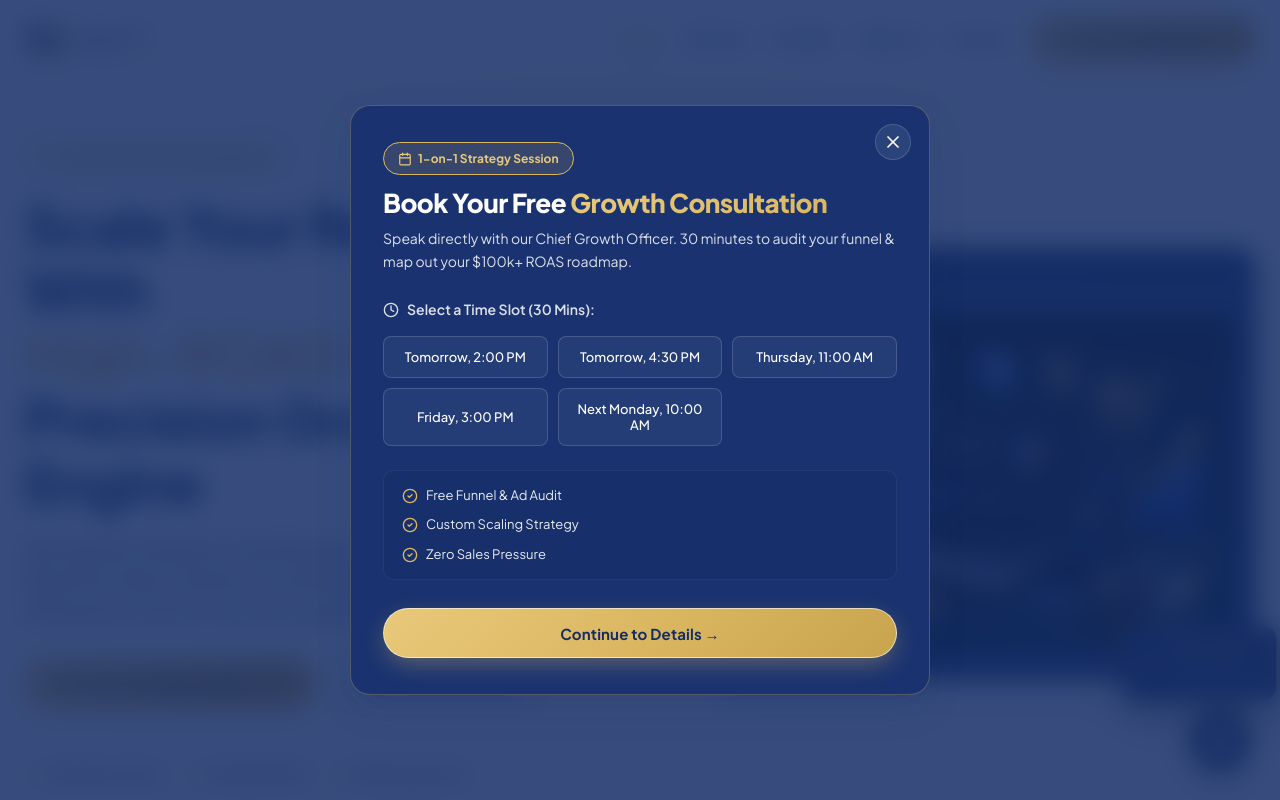
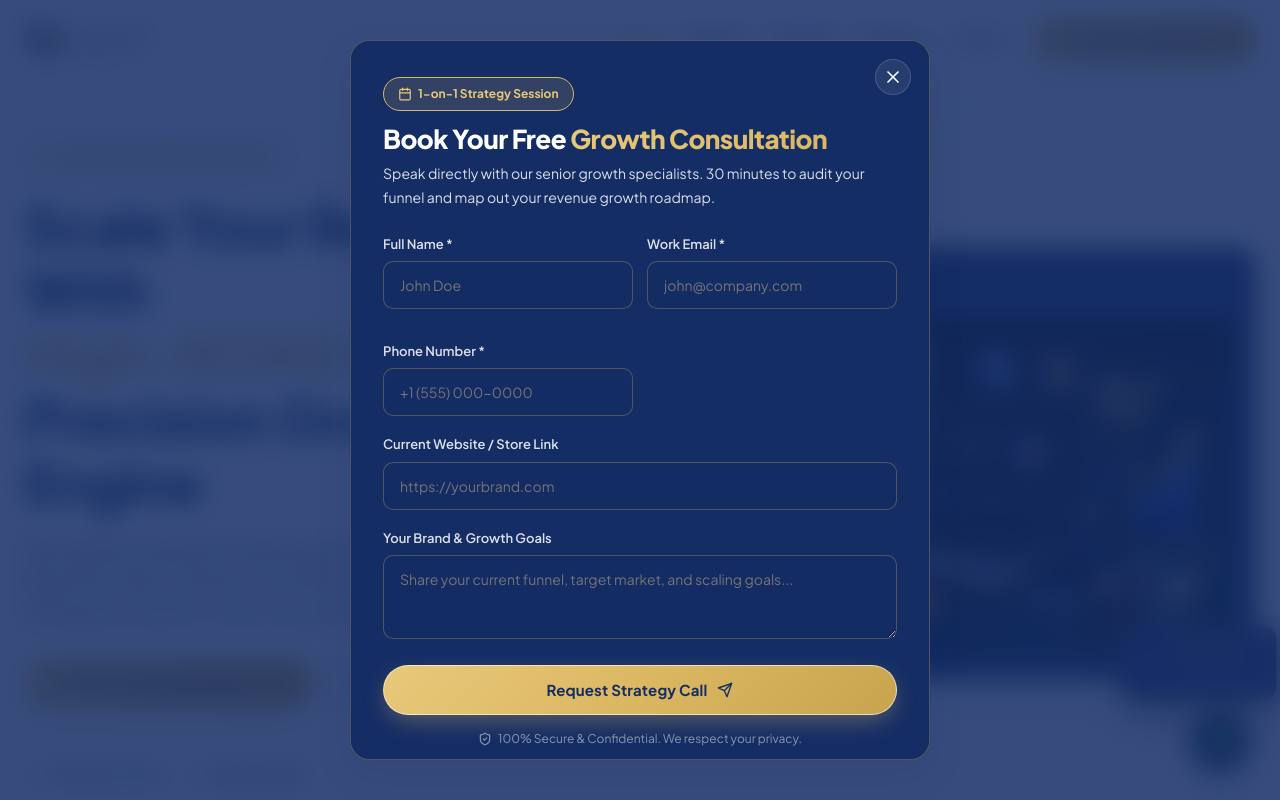
Before and after one commit to aishtiaque875-hub/Marketing-Insight-Pro-, a React (Vite) app: page / in a window 1280 px wide. Both pictures are taken after a click on the button "Book Strategy Session". Shown: the top 800 px of the page. Built offline with nearby package versions, Linux system fonts and the light colour scheme.

Commit message:
feat: brand navy theme per logo, project whatsapp icon, avatar-free reviews, portfolio-based FAQs, removed budget & timing fields

```diff
--- a/src/components/CalendlyModal.jsx
+++ b/src/components/CalendlyModal.jsx
@@ -1,16 +1,13 @@
 import React, { useState } from 'react';
-import { X, Calendar, Clock, CheckCircle2, Send, ShieldCheck } from 'lucide-react';
+import { X, Calendar, CheckCircle2, Send, ShieldCheck } from 'lucide-react';
 import './CalendlyModal.css';
 
 export default function CalendlyModal({ isOpen, onClose }) {
-  const [step, setStep] = useState(1);
-  const [selectedDate, setSelectedDate] = useState('Tomorrow, 3:00 PM');
   const [formData, setFormData] = useState({
     name: '',
     email: '',
     phone: '',
     website: '',
-    budget: '$5k - $10k/mo',
     goals: ''
   });
   const [submitted, setSubmitted] = useState(false);
@@ -21,14 +18,6 @@ export default function CalendlyModal({ isOpen, onClose }) {
     e.preventDefault();
     setSubmitted(true);
   };
-
-  const dates = [
-    'Tomorrow, 2:00 PM',
-    'Tomorrow, 4:30 PM',
-    'Thursday, 11:00 AM',
-    'Friday, 3:00 PM',
-    'Next Monday, 10:00 AM'
-  ];
 
   return (
     <div className="modal-overlay" onClick={onClose}>
@@ -44,42 +33,10 @@ export default function CalendlyModal({ isOpen, onClose }) {
                 <Calendar size={14} /> 1-on-1 Strategy Session
               </div>
               <h2>Book Your Free <span className="gold-gradient-text">Growth Consultation</span></h2>
-              <p>Speak directly with our Chief Growth Officer. 30 minutes to audit your funnel & map out your $100k+ ROAS roadmap.</p>
+              <p>Speak directly with our senior growth specialists. 30 minutes to audit your funnel and map out your revenue growth roadmap.</p>
             </div>
 
-            {step === 1 ? (
-              <div className="modal-step-1">
-                <p className="step-title"><Clock size={16} /> Select a Time Slot (30 Mins):</p>
-                <div className="time-grid">
-                  {dates.map((d) => (
-                    <button
-                      key={d}
-                      type="button"
-                      className={`time-chip ${selectedDate === d ? 'active' : ''}`}
-                      onClick={() => setSelectedDate(d)}
-                    >
-                      {d}
-                    </button>
-                  ))}
-                </div>
-
-                <div className="modal-perks">
-                  <div className="perk-item"><CheckCircle2 size={16} className="gold-icon" /> Free Funnel & Ad Audit</div>
-                  <div className="perk-item"><CheckCircle2 size={16} className="gold-icon" /> Custom Scaling Strategy</div>
-                  <div className="perk-item"><CheckCircle2 size={16} className="gold-icon" /> Zero Sales Pressure</div>
-                </div>
-
-                <button className="btn btn-gold modal-next-btn" onClick={() => setStep(2)}>
-                  Continue to Details &rarr;
-                </button>
-              </div>
-            ) : (
             <form onSubmit={handleSubmit} className="modal-form">
-                <div className="selected-slot-banner">
-                  <Clock size={15} /> Selected: <strong>{selectedDate}</strong>
-                  <button type="button" className="change-btn" onClick={() => setStep(1)}>Change</button>
-                </div>
-
               <div className="form-grid">
                 <div className="form-group">
                   <label>Full Name *</label>
@@ -111,18 +68,6 @@ export default function CalendlyModal({ isOpen, onClose }) {
                     onChange={(e) => setFormData({ ...formData, phone: e.target.value })}
                   />
                 </div>
-                  <div className="form-group">
-                    <label>Monthly Ad Spend Budget</label>
-                    <select
-                      value={formData.budget}
-                      onChange={(e) => setFormData({ ...formData, budget: e.target.value })}
-                    >
-                      <option>$3,000 - $5,000 / mo</option>
-                      <option>$5,000 - $10,000 / mo</option>
-                      <option>$10,000 - $25,000 / mo</option>
-                      <option>$25,000+ / mo</option>
-                    </select>
-                  </div>
               </div>
 
               <div className="form-group full-width">
@@ -135,22 +80,31 @@ export default function CalendlyModal({ isOpen, onClose }) {
                 />
               </div>
 
+              <div className="form-group full-width">
+                <label>Your Brand & Growth Goals</label>
+                <textarea
+                  rows={3}
+                  placeholder="Share your current funnel, target market, and scaling goals..."
+                  value={formData.goals}
+                  onChange={(e) => setFormData({ ...formData, goals: e.target.value })}
+                ></textarea>
+              </div>
+
               <button type="submit" className="btn btn-gold modal-submit-btn">
-                  Confirm Strategy Call <Send size={16} />
+                Request Strategy Call <Send size={16} />
               </button>
               <div className="privacy-note">
                 <ShieldCheck size={14} /> 100% Secure & Confidential. We respect your privacy.
               </div>
             </form>
-            )}
           </>
         ) : (
           <div className="modal-success">
             <div className="success-icon-wrap">
               <CheckCircle2 size={54} className="gold-icon" />
             </div>
-            <h2>Strategy Call <span className="gold-gradient-text">Confirmed!</span></h2>
-            <p>Thank you <strong>{formData.name}</strong>. A calendar invite has been sent to <strong>{formData.email}</strong> for <strong>{selectedDate}</strong>.</p>
+            <h2>Request <span className="gold-gradient-text">Received!</span></h2>
+            <p>Thank you <strong>{formData.name}</strong>. Our senior growth officer will reach out to you at <strong>{formData.email}</strong> shortly.</p>
             <p className="sub-note">Our lead strategist is reviewing your brand details right now to prepare your growth audit.</p>
             <button className="btn btn-gold" onClick={onClose}>
               Done & Return to Site
--- a/src/components/TestimonialCarousel.css
+++ b/src/components/TestimonialCarousel.css
@@ -68,19 +68,24 @@
   gap: 16px;
 }
 
-.client-avatar {
-  width: 52px;
-  height: 52px;
-  border-radius: 50%;
-  object-fit: cover;
-  border: 2px solid var(--gold-primary);
-  box-shadow: 0 0 12px rgba(219, 183, 98, 0.3);
-}
-
 .client-name {
+  position: relative;
+  padding-left: 18px;
   font-size: 17px;
   font-weight: 700;
   color: #FFFFFF;
+}
+
+.client-name::before {
+  content: '';
+  position: absolute;
+  left: 0;
+  top: 50%;
+  transform: translateY(-50%);
+  width: 10px;
+  height: 2px;
+  background: var(--gold-primary);
+  border-radius: 2px;
 }
 
 .carousel-controls {
--- a/src/components/TestimonialCarousel.jsx
+++ b/src/components/TestimonialCarousel.jsx
@@ -44,11 +44,7 @@ export default function TestimonialCarousel() {
         <p className="quote-text">"{item.quote}"</p>
 
         <div className="client-footer">
-          <div className="client-info">
-            <img src={item.avatar} alt={item.name} className="client-avatar" />
-            <div className="client-name">{item.name}</div>
-          </div>
-
+          <div className="client-name">{item.name}</div>
           <div className="carousel-controls">
             <button className="carousel-btn" onClick={prevSlide} aria-label="Previous Testimonial">
               <ChevronLeft size={20} />
--- a/src/components/WhatsAppButton.css
+++ b/src/components/WhatsAppButton.css
@@ -23,9 +23,10 @@
 }
 
 .whatsapp-logo {
-  width: 30px;
-  height: 30px;
+  width: 34px;
+  height: 34px;
   display: block;
+  object-fit: contain;
 }
 
 .whatsapp-ring {
--- a/src/components/WhatsAppButton.jsx
+++ b/src/components/WhatsAppButton.jsx
@@ -1,4 +1,5 @@
 import './WhatsAppButton.css'
+import whatsappIcon from '../assets/whatsapp-icon.png'
 
 export default function WhatsAppButton() {
   return (
@@ -9,12 +10,7 @@ export default function WhatsAppButton() {
       className="whatsapp-fab"
       aria-label="Chat on WhatsApp"
     >
-      <svg className="whatsapp-logo" viewBox="0 0 32 32" aria-hidden="true">
-        <path
-          fill="#ffffff"
-          d="M16.03 5C9.94 5 5 9.94 5 16.03c0 2.44.8 4.69 2.15 6.51L5 27l4.63-1.21a10.98 10.98 0 0 0 6.4 2.01c6.09 0 11.03-4.94 11.03-11.03S22.12 5 16.03 5zm5.72 15.02c-.24.68-1.95 1.39-2.51 1.47-2.45.35-4.8-.45-6.7-2.16C10.88 17.24 9.88 15.1 9.56 12.9a4.9 4.9 0 0 1 1.42-4.26c.28-.28.64-.41 1.02-.41.27 0 .53.09.75.24.34.24.56.61.61 1.03.08.7.17 1.33.24 1.83.07.5-.13 1.43-.11 1.55.03.14.2.06.21-.19.07-.31.48-1.1 1.06-1.52.09.03.57-.45.65-.5.15-.09.34.03.38.2l.4 1.35c.05.16-.02.34-.16.45-.37.3-.62.52-.5.73.18.31 1.19 1.87 2.07 2.64.83.73 1.57 1.12 1.78 1.2.24.1.43-.04.52-.23l.35-.8c.11-.23.39-.34.62-.24.5.2 1.2.52 1.7.7.21.08.35.29.35.53-.02.23-.55 2.77-.85 3.42-2.04-.05-1.03-.1.71-.32z"
-        />
-      </svg>
+      <img src={whatsappIcon} alt="WhatsApp" className="whatsapp-logo" />
       <span className="whatsapp-ring"></span>
     </a>
   )
--- a/src/data/testimonials.js
+++ b/src/data/testimonials.js
@@ -1,7 +1,6 @@
 export const testimonials = [
   {
     name: 'Bilal Hashmi',
-    avatar: 'https://images.unsplash.com/photo-1507003211169-0a1dd7228f2d?w=150&auto=format&fit=crop&q=80',
     rating: 5,
     result: '+340% WhatsApp Sales',
     quote:
@@ -9,15 +8,13 @@ export const testimonials = [
   },
   {
     name: 'Ayesha Farooq',
-    avatar: 'https://images.unsplash.com/photo-1573496359142-b8d87734a5a2?w=150&auto=format&fit=crop&q=80',
     rating: 5,
     result: '4.8x ROAS Achieved',
     quote:
-      'Their UI/UX team transformed our store experience while their performance team scaled our Meta ad campaigns. Our online revenue doubled within 60 days. Truly an enterprise-level growth partner.',
+      'Their performance team scaled our Meta ad campaigns while their analytics team refined our store experience. Our online revenue doubled within 60 days. Truly an enterprise-level growth partner.',
   },
   {
     name: 'Hamza Sheikh',
-    avatar: 'https://images.unsplash.com/photo-1500648767791-00dcc994a43e?w=150&auto=format&fit=crop&q=80',
     rating: 5,
     result: '#1 Rank on Google',
     quote:
@@ -25,7 +22,6 @@ export const testimonials = [
   },
   {
     name: 'Sana Malik',
-    avatar: 'https://images.unsplash.com/photo-1580489944761-15a19d654956?w=150&auto=format&fit=crop&q=80',
     rating: 5,
     result: '12M+ Reel Views',
     quote:
--- a/src/index.css
+++ b/src/index.css
@@ -1,8 +1,8 @@
 :root {
   /* --- Brand Tokens (Exact Logo Colors: Gold #dbb762 | Navy #142d65) --- */
   --navy-deep: #142d65;      /* Exact logo navy blue */
-  --navy-surface: #1a3370;   /* Elevated navy card surface */
-  --navy-card: #1f3a7d;      /* Dark navy container */
+  --navy-surface: #142d65;   /* Exact logo navy card surface */
+  --navy-card: #1a3370;      /* Elevated navy container */
   --navy-soft: #243f85;      /* Interactive hover state */
   --navy-light: #2a4890;     /* Border glow navy */
 
--- a/src/pages/Contact.jsx
+++ b/src/pages/Contact.jsx
@@ -1,6 +1,6 @@
 import React, { useState } from 'react';
 import Reveal from '../components/Reveal.jsx';
-import { Mail, Phone, MapPin, Send, CheckCircle2, Calendar, MessageSquare, Clock, Sparkles, ShieldCheck } from 'lucide-react';
+import { Mail, Phone, MapPin, Send, CheckCircle2, Calendar, MessageSquare, Sparkles, ShieldCheck } from 'lucide-react';
 import './Contact.css';
 
 export default function Contact() {
@@ -61,10 +61,10 @@ export default function Contact() {
                 </div>
 
                 <div className="contact-card glass-card">
-                  <div className="c-icon-wrap"><Clock size={22} className="gold-icon" /></div>
+                  <div className="c-icon-wrap"><MapPin size={22} className="gold-icon" /></div>
                   <div>
-                    <strong>Response Time SLA</strong>
-                    <span>Under 24 Hours Guaranteed</span>
+                    <strong>Office Location</strong>
+                    <span>Pakistan, Hyderabad</span>
                   </div>
                 </div>
               </div>
--- a/src/pages/Home.jsx
+++ b/src/pages/Home.jsx
@@ -20,8 +20,7 @@ import {
   ShieldCheck,
   Sparkles,
   BarChart3,
-  Users,
-  Clock
+  Users
 } from 'lucide-react';
 import './Home.css';
 
@@ -61,36 +60,36 @@ const processSteps = [
 
 const faqs = [
   {
-    q: 'What revenue results and ROAS have you delivered for real clients?',
-    a: 'Across our portfolio — from sales-driven Meta Ads campaigns to full SEO audits for PEPVIAL and PLANETCERT — we plan against and typically achieve 3.5x–6.0x ROAS on Meta Ads while reducing wasted ad spend. Every engagement is measured against real revenue outcomes, never vanity metrics, and validated in transparent weekly reporting.',
+    q: 'What real results have you delivered across your Meta Ads campaigns?',
+    a: 'From our client portfolio, Meta Ads engagements have produced outcomes like +340% WhatsApp sales inquiries in 30 days and a 4.8x ROAS within two months. Every campaign is engineered for sales objectives — not impressions — and scaled only when the cost per acquisition supports profitable growth.',
   },
   {
-    q: 'How quickly do Meta Ads campaigns become profitable and scalable?',
-    a: 'The first 14–21 days focus on structured testing of audiences, creatives, and offers. Once we find a winning angle at an acceptable cost per acquisition, we scale aggressively while continuously testing fresh creative to protect your ROAS and customer acquisition cost.',
+    q: 'How does your SEO process work and how long until rankings improve?',
+    a: 'Our SEO framework combines technical audits, keyword intent mapping, on-page and schema optimization, and high-authority link building — the same methodology behind our documented audits for PEPVIAL and PLANETCERT. Technical fixes deliver quick wins in 14–30 days, while compounding authority and organic lead flow strengthen over 60–90 days.',
   },
   {
-    q: 'What does your SEO process include and when will rankings improve?',
-    a: 'We combine a technical audit, keyword intent mapping, on-page and schema optimization, and high-authority link building — the same framework behind our documented PEPVIAL and PLANETCERT audits. Technical fixes deliver quick wins within 14–30 days, while compounding authority and organic lead flow strengthen over 60–90 days.',
+    q: 'What types of content and copywriting do you deliver?',
+    a: 'Our copywriters produce psychology-backed landing pages, Meta and Google ad angle variations, email nurture flows, and SEO long-form articles. Copy is written to eliminate objections and drive action, with tone-of-voice guidelines so every piece stays consistent with your brand across all channels.',
   },
   {
-    q: 'Can you handle content writing and ad copy from strategy to publication?',
-    a: 'Yes. Our copywriters produce psychology-backed landing pages, e-commerce ad angle variations, email nurture flows, and SEO long-form articles. Every piece is written to eliminate objections and trigger action, with tone-of-voice guidelines so all content sounds consistently like your brand.',
-  },
-  {
-    q: 'What types of short-form video do you edit and for which platforms?',
-    a: 'We edit retention-first short-form video built around a 2-second hook — product demos, painting reels, and review reels, as featured in our portfolio — complete with kinetic captions, motion graphics, color grading, and audio design. Deliverables are optimized in 9:16 or 16:9 formats for Instagram Reels, TikTok, and YouTube Shorts.',
+    q: 'What kind of video content do you edit and what results does it drive?',
+    a: 'We edit retention-first short-form video — product demos, painting reels, and client review reels, as featured in our portfolio — with 2-second hooks, kinetic captions, color grading, and audio design. These projects have generated 12M+ combined reel views, delivered in 9:16 and 16:9 formats for Instagram, TikTok, and YouTube Shorts.',
   },
   {
     q: 'Do you design social media posts and manage accounts end-to-end?',
-    a: 'Both. We create branded post designs, carousels, and infographics for Instagram, LinkedIn, and Facebook, and we manage the full account lifecycle — 30-day content calendars, caption and hashtag optimization, DM and comment engagement, plus cross-platform scheduling via Meta Business Suite.',
+    a: 'Both. We create branded post designs, carousels, and infographics for Instagram, LinkedIn, and Facebook, and we manage the full account lifecycle — 30-day content calendars, caption and hashtag optimization, DM and comment engagement, plus cross-platform scheduling through Meta Business Suite.',
   },
   {
-    q: 'Will I own my ad accounts and get full transparency on spend?',
-    a: 'Always. Your ad accounts and all assets remain 100% client-owned. You receive real-time dashboard access and weekly reports covering spend, ROAS, CAC, and creative performance — so you always know exactly where your budget is working.',
+    q: 'Will I own my ad accounts and get complete transparency?',
+    a: 'Yes. Your ad accounts, pixels, and creative assets remain 100% client-owned. You receive real-time dashboard access and regular reporting covering ROAS, customer acquisition cost, and creative performance — so you always know exactly where your budget is working.',
   },
   {
-    q: 'Are long-term contracts or locked-in retainers required?',
-    a: 'No. We operate on a month-to-month partnership and earn your business every month through validated ROI and clear deliverables. If we are not growing your revenue, you are free to leave with zero lock-in.',
+    q: 'How is your agency different from other marketing agencies?',
+    a: 'We are a revenue-accountability partner, not a task agency. Every service — Meta Ads, SEO, content, video editing, and social management — is delivered by senior specialists with direct executive oversight, transparent reporting, and month-to-month flexibility instead of locked-in retainers.',
+  },
+  {
+    q: 'Are there long-term contracts or minimum commitments?',
+    a: 'No. We operate on a monthly partnership and earn your business every month through validated ROI and clearly defined deliverables. If we are not growing your revenue, you are free to leave without any lock-in.',
   },
 ];
 
@@ -129,7 +128,6 @@ export default function Home() {
               <div className="hero-trust-bar">
                 <div className="trust-item"><ShieldCheck size={16} className="gold-icon" /> 100% Data-Driven</div>
                 <div className="trust-item"><CheckCircle2 size={16} className="gold-icon" /> Verifiable ROAS</div>
-                <div className="trust-item"><Clock size={16} className="gold-icon" /> 24h Response SLA</div>
               </div>
             </Reveal>
 
```
Lines whose indentation alone changed are shown as unchanged.
